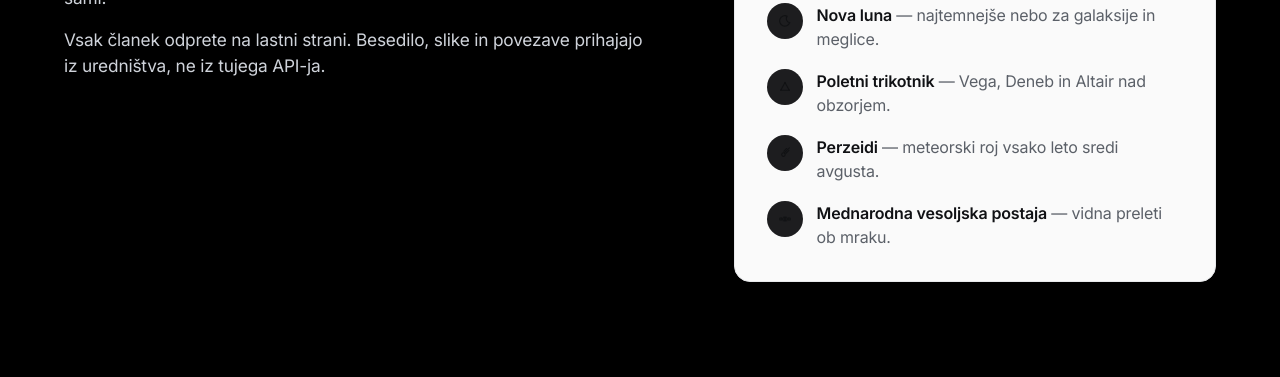
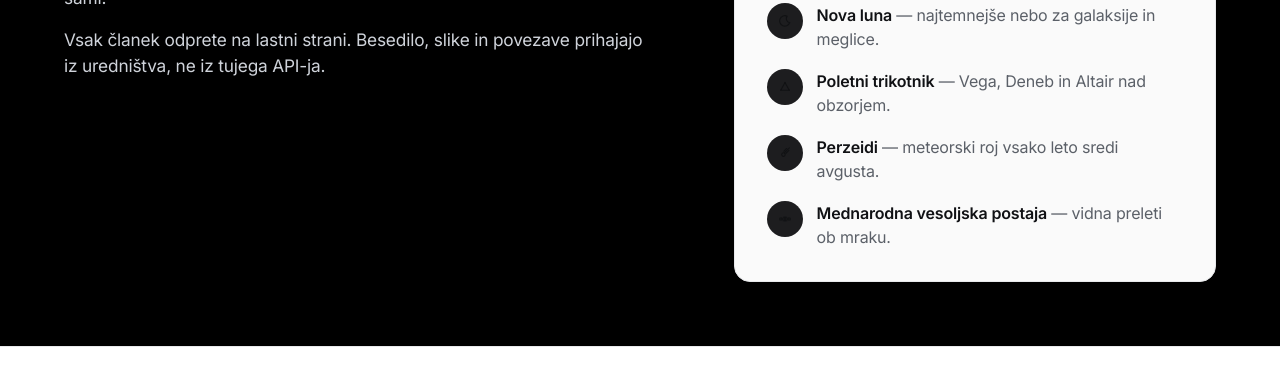
Before and after one commit to filipknez28/astronomskiutrinek, a website: page o-strani.html in a window 1280 px wide. Shown: the part 373-750 px from the top of the page. Drawn offline with Linux system fonts and the light colour scheme; no server answers.

Commit message:
O strani brez črne praznine; skrbniška prijava urejena

```diff
--- a/styles.css
+++ b/styles.css
@@ -2384,3 +2384,7 @@ body::after, .starfield { display: none !important; }
 .auth-card h1 { color: #fff; -webkit-text-fill-color: #fff; }
 .login-card h1 { -webkit-text-fill-color: #fff; }
 .about-page p strong { color: #fff; }
+
+/* 8. O strani: črno polje pod kartico naj ne streže po neskončnosti */
+.about-page { min-height: 0; padding-bottom: 64px; }
+@media (max-width: 860px) { .about-page { padding-bottom: 48px; } }
```
